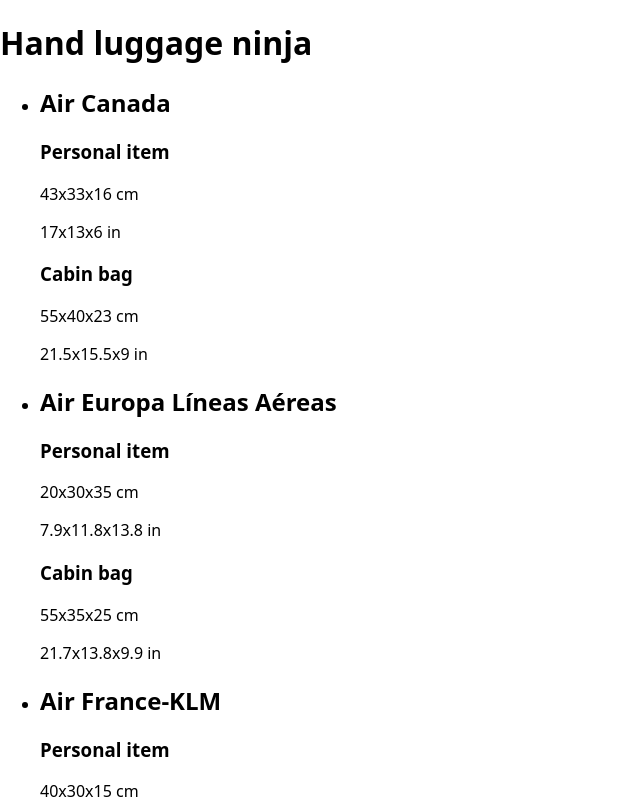
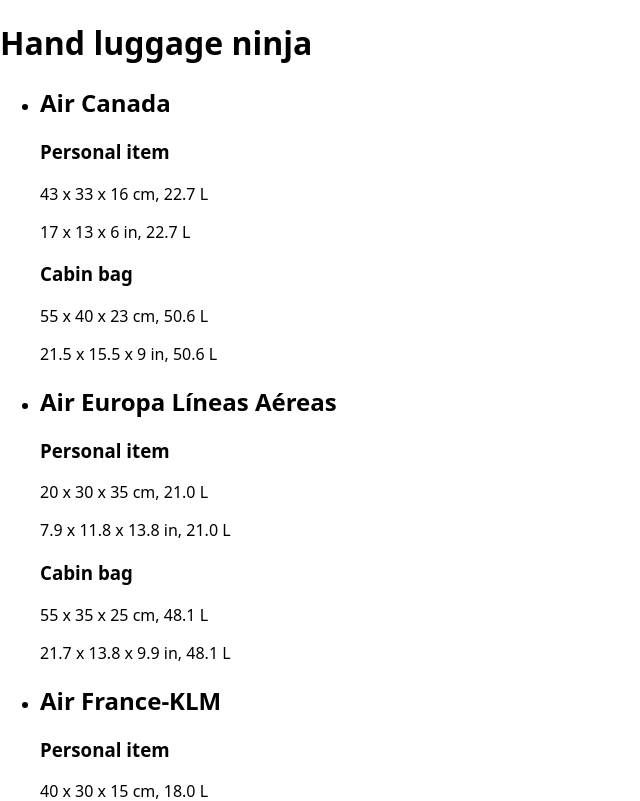
Before and after one commit to makitango/hand-luggage-ninja, a Next.js app: page / in a window 1280 px wide. Shown: the top 801 px of the page, without its empty margins (0-640 px from the left). Built offline with nearby package versions, Linux system fonts and the light colour scheme.

Commit message:
add volume calculation variables to List component

```diff
--- a/pages/List/index.js
+++ b/pages/List/index.js
@@ -2,26 +2,65 @@
   return (
     <ul>
       {bags.map(({ slug, personalItem, cabinBag }) => {
+        const personalItemVolumeMetric = (
+          (personalItem.metric.length *
+            personalItem.metric.width *
+            personalItem.metric.height) /
+          1000
+        ).toFixed(1);
+
+        const personalItemVolumeImperial = (
+          (personalItem.metric.length *
+            personalItem.metric.width *
+            personalItem.metric.height) /
+          1000
+        ).toFixed(1);
+
+        const cabinBagVolumeMetric = (
+          (cabinBag.metric.length *
+            cabinBag.metric.width *
+            cabinBag.metric.height) /
+          1000
+        ).toFixed(1);
+
+        const cabinBagVolumeImperial = (
+          (cabinBag.metric.length *
+            cabinBag.metric.width *
+            cabinBag.metric.height) /
+          1000
+        ).toFixed(1);
         return (
           <li key={slug}>
             <h2>{slug}</h2>
             <h3>Personal item</h3>
             <p>
-              {personalItem.metric.length}x{personalItem.metric.width}x
-              {personalItem.metric.height} cm
+              {personalItem.metric.length}
+              {" x "}
+              {personalItem.metric.width}
+              {" x "}
+              {personalItem.metric.height} cm, {personalItemVolumeMetric} L
             </p>
             <p>
-              {personalItem.imperial.length}x{personalItem.imperial.width}x
-              {personalItem.imperial.height} in
+              {personalItem.imperial.length}
+              {" x "}
+              {personalItem.imperial.width}
+              {" x "}
+              {personalItem.imperial.height} in, {personalItemVolumeImperial} L
             </p>
             <h3>Cabin bag</h3>
             <p>
-              {cabinBag.metric.length}x{cabinBag.metric.width}x
-              {cabinBag.metric.height} cm
+              {cabinBag.metric.length}
+              {" x "}
+              {cabinBag.metric.width}
+              {" x "}
+              {cabinBag.metric.height} cm, {cabinBagVolumeMetric} L
             </p>
             <p>
-              {cabinBag.imperial.length}x{cabinBag.imperial.width}x
-              {cabinBag.imperial.height} in
+              {cabinBag.imperial.length}
+              {" x "}
+              {cabinBag.imperial.width}
+              {" x "}
+              {cabinBag.imperial.height} in, {cabinBagVolumeImperial} L
             </p>
             <p>
               {cabinBag.isIncluded
```
